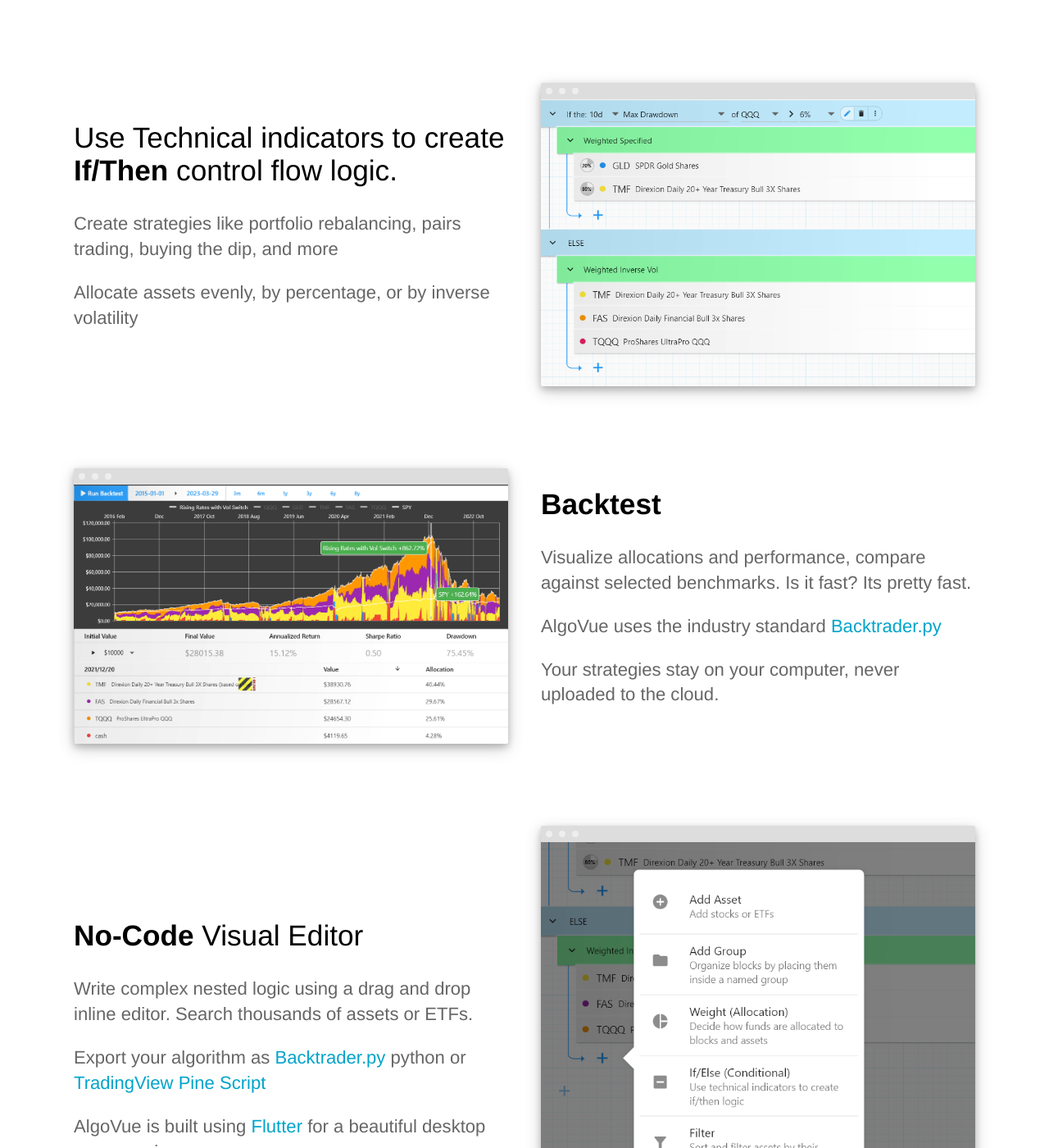
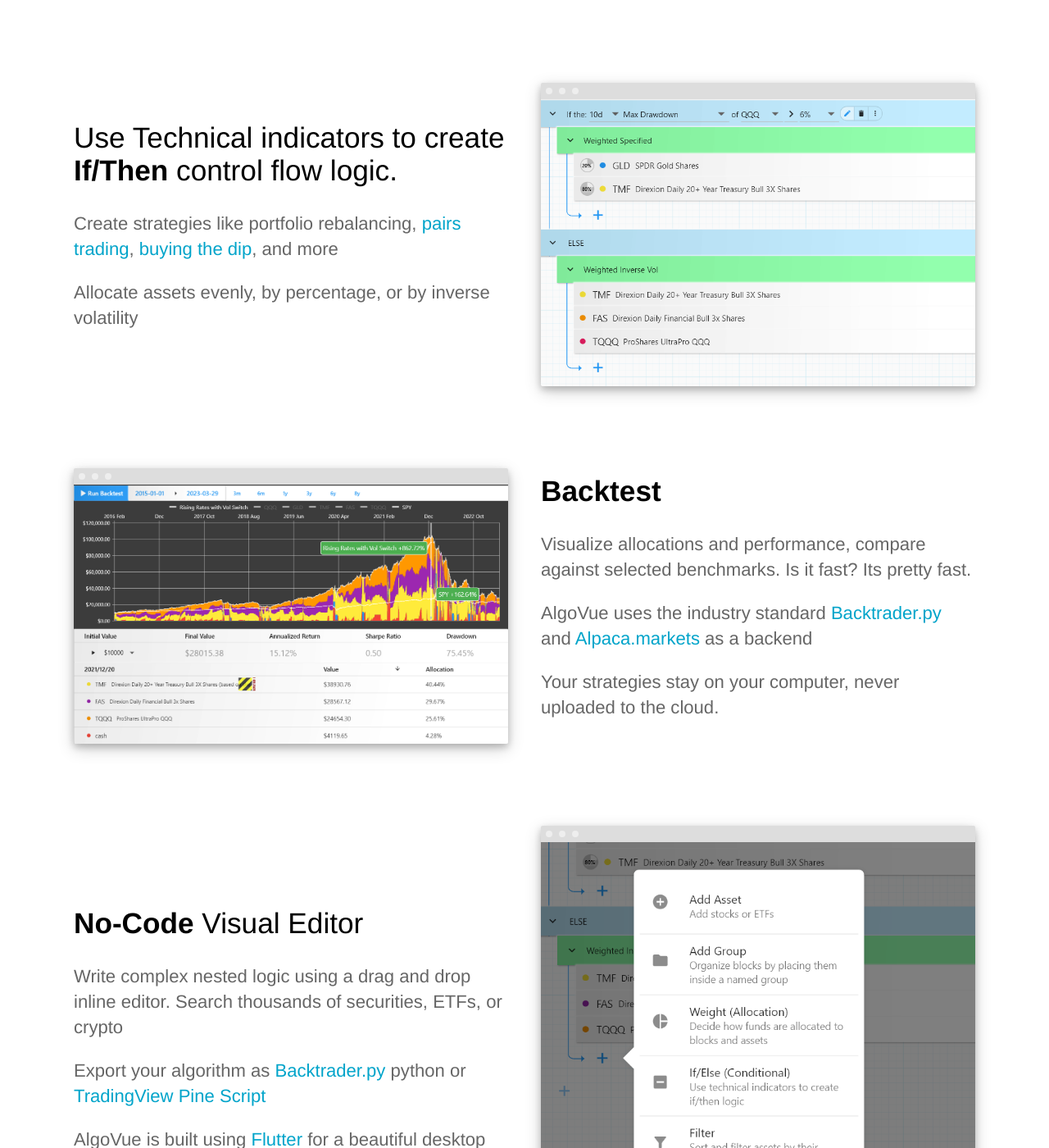
Before and after one commit to sircambridge/chordata_site.github.io, a Jekyll site: the page built from index.html, in a window 1280 px wide and 1400 px high, scrolled down 1307 px. Shown: the whole window at 82% size. Built offline with Jekyll 4.4.1, drawn with Linux system fonts in a browser that asks for light colours; some of the changed text lies outside the part shown.

Commit message:
Update index.html
..

..

Update index.html

Update index.html

Create CNAME

```diff
--- /dev/null
+++ b/CNAME
@@ -0,0 +1 @@
+algovue.app
--- a/_config.yml
+++ b/_config.yml
@@ -10,7 +10,7 @@ disqus_shortname:
 
 # Values for the jekyll-seo-tag gem (https://github.com/jekyll/jekyll-seo-tag)
 logo: /siteicon.png
-description: Product marketing template for Jekyll.
+description: No-Code editor for Algo trading
 author:
   name:
   email:
--- a/index.html
+++ b/index.html
@@ -8,7 +8,7 @@ description: Write *fairly* complex algorithms like portfolio rebalancing, pairs
 		<p class="subtext editable">Write *fairly* complex algorithms with nested conditional logic using technical indicators. </p><p class="subtext editable">Backtest your strategies and visualize against to selected benchmarks. </p>
 
 		<p class="subtext editable">Without a single line of code!😉</p>
-		<div class="cta button alt"><a href="{{ site.baseurl }}/contact/">Download for Windows or Mac</a></div>
+		<div class="cta button alt"><a href="https://github.com/sircambridge/chordata_site.github.io/releases/download/0.01/AlgoVue.zip">Download for Windows or Mac</a></div>
 		<div>
 			<img src="{{ site.baseurl }}/images/121212.png" alt="Screenshot" class=" editable" />
 		</div>
@@ -20,7 +20,7 @@ description: Write *fairly* complex algorithms like portfolio rebalancing, pairs
 		<div class="container flex">
 			<div class="text editable">
 				<h2>Use Technical indicators to create <strong>If/Then</strong> control flow logic.</h2>
-				<p>Create strategies like portfolio rebalancing, pairs trading, buying the dip, and more</p>
+				<p>Create strategies like portfolio rebalancing, <a href="/{% post_url 2023-04-03-coke %}">pairs trading</a>, <a href="/{% post_url 2023-04-03-buy-the-dips-nasdaq %}">buying the dip</a>, and more</p>
 				<p>Allocate assets evenly, by percentage, or by inverse volatility</p>
 			</div>
 			<div class="image">
@@ -34,7 +34,7 @@ description: Write *fairly* complex algorithms like portfolio rebalancing, pairs
 			<div class="text editable">
 				<h2><strong>Backtest</strong></h2>
 				<p>Visualize allocations and performance, compare against selected benchmarks. Is it fast? Its pretty fast.</p>
-				<p>AlgoVue uses the industry standard <a href="https://www.backtrader.com/">Backtrader.py </a>
+				<p>AlgoVue uses the industry standard <a href="https://www.backtrader.com/">Backtrader.py </a> and <a href="https://alpaca.markets/">Alpaca.markets</a> as a backend
 					<!-- engine to  complete 10-year backtests in under a second -->
 				</p>
 				<p>Your strategies stay on your computer, never uploaded to the cloud.</p>
@@ -49,7 +49,7 @@ description: Write *fairly* complex algorithms like portfolio rebalancing, pairs
 		<div class="container flex">
 			<div class="text editable">
 				<h2> <strong>No-Code</strong>  Visual Editor</h2>
-				<p>Write complex nested logic using a drag and drop inline editor. Search thousands of assets or ETFs.</p>
+				<p>Write complex nested logic using a drag and drop inline editor. Search thousands of securities, ETFs, or crypto</p>
 				<p>Export your algorithm as <a href="https://www.backtrader.com/">Backtrader.py </a>  python or <a href="https://www.tradingview.com/pine-script-docs/en/v5/Introduction.html">TradingView Pine Script </a></p>
 				<p>AlgoVue is built using <a href="https://flutter.dev/">Flutter</a> for a beautiful desktop app experience</p>
 			</div>
@@ -78,7 +78,7 @@ description: Write *fairly* complex algorithms like portfolio rebalancing, pairs
 			<div class="text editable">
 				<h2><strong>Filters</strong></h2>
 				<p>Sort, Filter and select assets based on performance or other technical indicators.</p>
-				<p>Combine with control flow logic to create industry-specific portfolios</p>
+				<p>Combine with control flow logic to create <a href="/{% post_url 2023-04-03-big-tech-mom %}">industry-specific portfolios</a></p>
 			</div>
 			<div class="image">
 				<img src="{{ site.baseurl }}/images/filter.PNG" alt="Screenshot" class="screenshot editable" />
@@ -99,7 +99,7 @@ description: Write *fairly* complex algorithms like portfolio rebalancing, pairs
 	</section>
 
 	<section class="bottom-cta">
-		<h2 class="editable"><strong>Start</strong> experimenting with your ideas, or browse dozens of strategies created by our experts.</h2>
-		<div class="button alt"><a href="#">Download for Windows or Mac</a></div>
+		<h2 class="editable">Start <strong>experimenting</strong>  with your ideas, or <strong>browse</strong> dozens of strategies created by our experts.</h2>
+		<div class="button alt"><a href="https://github.com/sircambridge/chordata_site.github.io/releases/download/0.01/AlgoVue.zip">Download for Windows or Mac</a></div>
 	</section>
 </div>
--- a/pricing.html
+++ b/pricing.html
@@ -43,7 +43,7 @@ pricing_table:
         highlight: true
 
 
-      - text: ✅ Unicorn Rides
+      - text: ✅ Unicorn Rides 🦄
         highlight: false
     call_to_action:
       link: http://mysite.com?plan=professional
```
Also changed, not shown: other parts of pricing.html (+1 -1 lines), _data/navigation.yml (+8 -8 lines).
